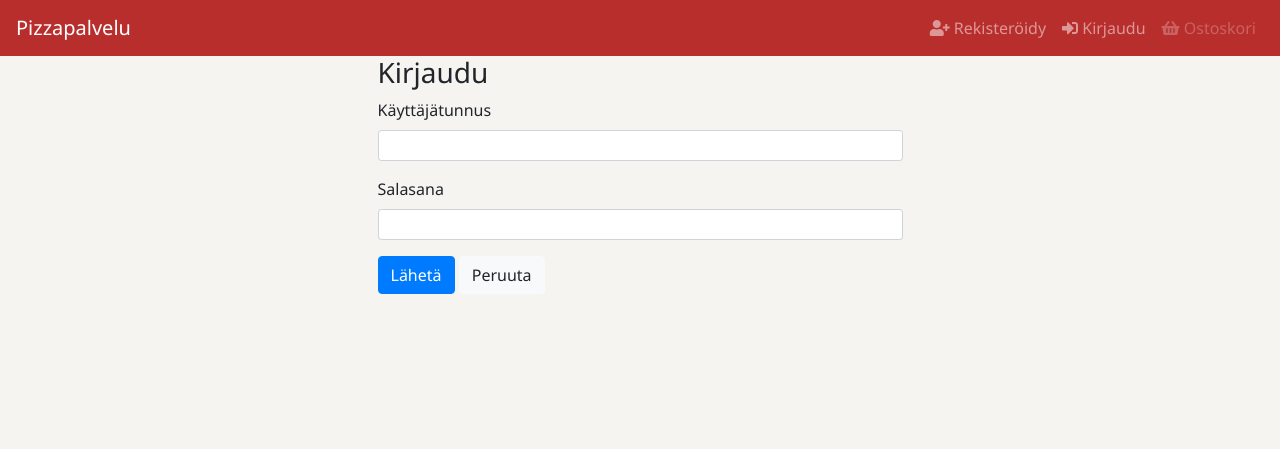
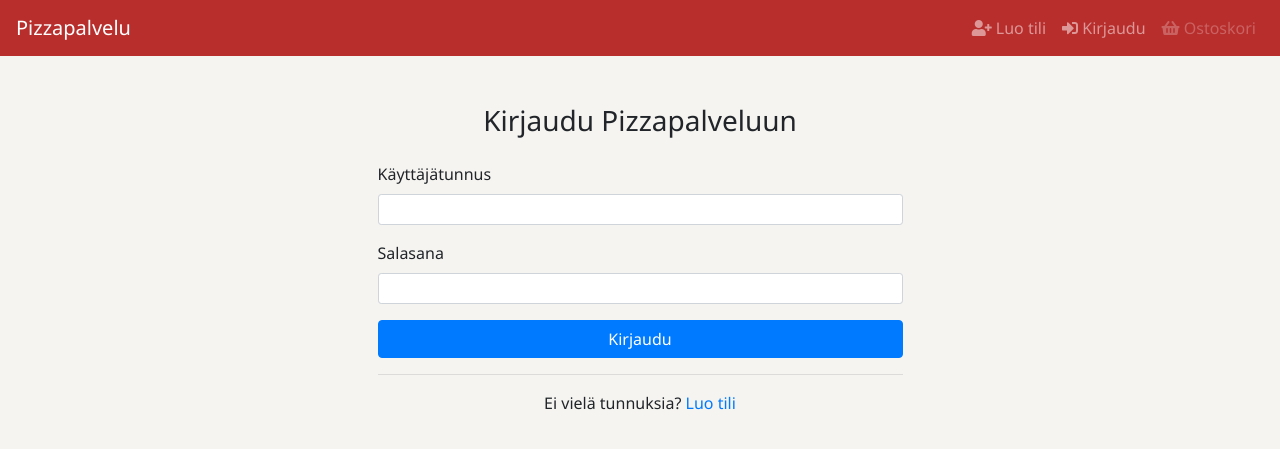
Before and after one commit to juissijohtaja/Pizzapalvelu, a Flask app: page /auth/login/ in a window 1280 px wide. Shown: the top 449 px of the page. Run offline with Flask 2, Linux system fonts and the light colour scheme; some libraries are stand-ins or nearby versions.

Commit message:
login, sign up updates

```diff
--- a/application/templates/auth/loginform.html
+++ b/application/templates/auth/loginform.html
@@ -5,14 +5,17 @@
   <div class="row justify-content-center">
     <div class="col-md-6">
       {% if error %}
-        <div class="alert alert-danger" role="alert">
+        <div class="alert alert-danger alert-dismissible fade show" role="alert">
           {{ error }}
+          <button type="button" class="close" data-dismiss="alert" aria-label="Close">
+            <span aria-hidden="true">&times;</span>
+          </button>
         </div>
       {% endif %}
-      <h3>
-        Kirjaudu
+      <h3 class="text-center">
+        Kirjaudu Pizzapalveluun
       </h3>
-      <form method="POST" action="{{ url_for('auth_login') }}">
+      <form method="POST" action="{{ url_for('auth_login') }}" class="mt-4">
         <div class="form-group">
           {{ form.username.label }}
           {{ form.username }}
@@ -21,9 +24,10 @@
           {{ form.password.label }}
           {{ form.password }}
         </div>
-        <button type="submit" class="btn btn-primary">Lähetä</button>
-        <a class="btn btn-light" href="{{ url_for('index') }}" role="button">Peruuta</a>
+        <button type="submit" class="btn btn-primary btn-block">Kirjaudu</button>
       </form>
+      <hr>
+      <p class="text-center">Ei vielä tunnuksia? <a href="{{ url_for('auth_signup') }}">Luo tili</a></p>
     </div>
   </div>
 </div>
--- a/application/templates/layout.html
+++ b/application/templates/layout.html
@@ -28,7 +28,7 @@
                 </li>
               {% else %}
                 <li class="nav-item">
-                  <a class="nav-link" href="{{ url_for('auth_signup') }}"><i class="fas fa-user-plus"></i> Rekisteröidy</a>
+                  <a class="nav-link" href="{{ url_for('auth_signup') }}"><i class="fas fa-user-plus"></i> Luo tili</a>
                 </li>
                 <li class="nav-item">
                   <a class="nav-link" href="{{ url_for('auth_login') }}"><i class="fas fa-sign-in-alt"></i> Kirjaudu</a>
@@ -58,7 +58,7 @@
 
 
 
-      <main role="main" class="container">
+      <main role="main" class="container mt-5">
         {% block body %}
           <p>
             Content.
```
Also changed, not shown: application/templates/auth/signupform.html (+10 -6 lines).
